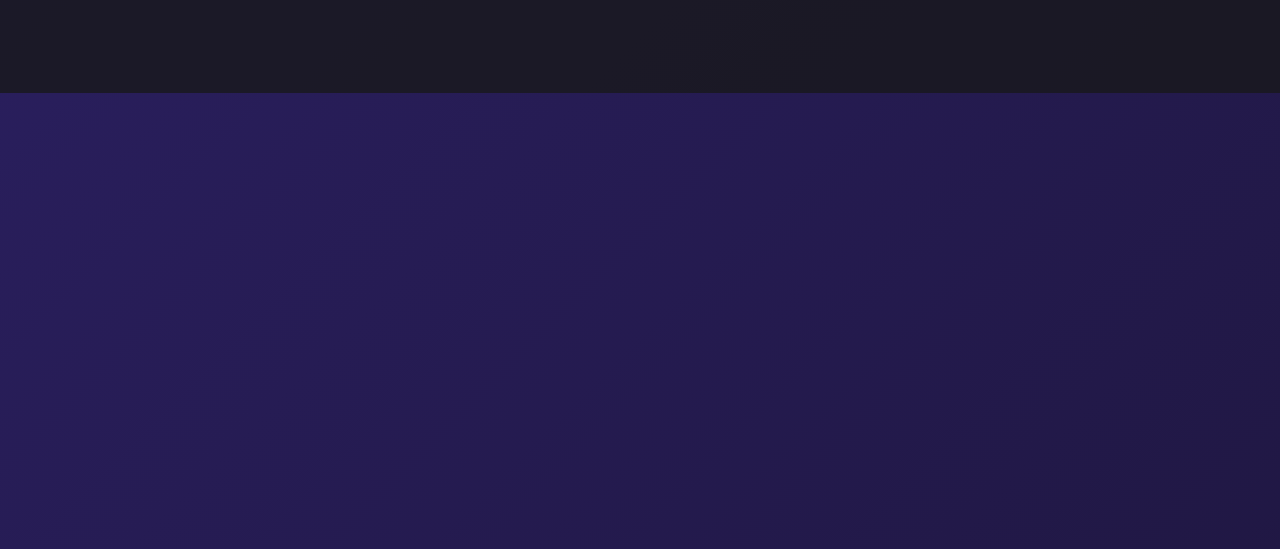
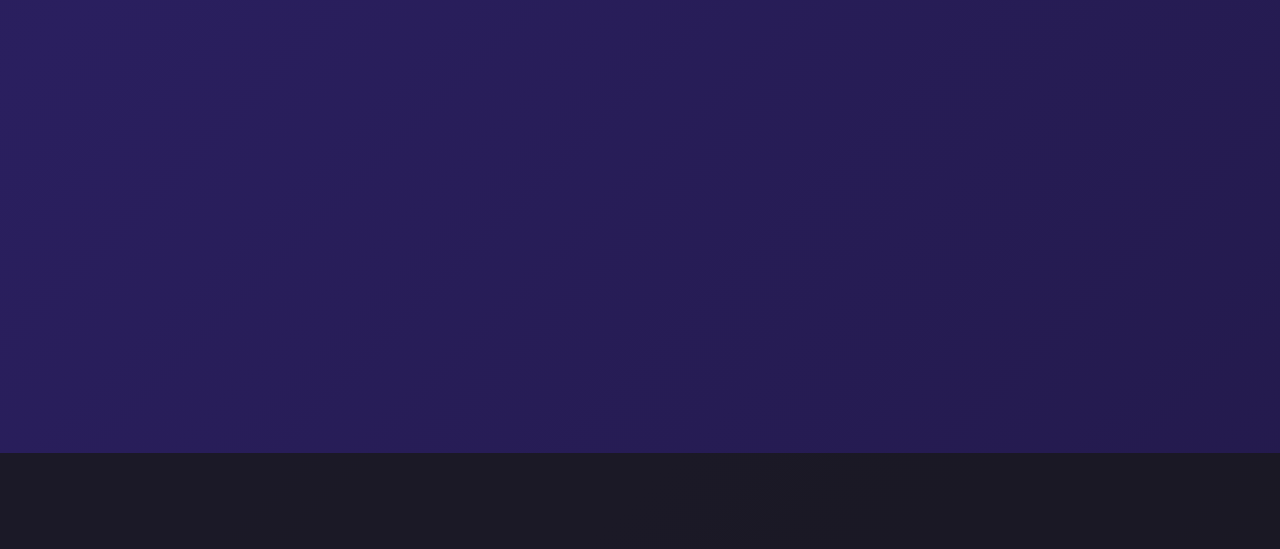
Before and after one commit to 3ra-sky-cyber/Blog, a plain HTML site: page threatintel/index.html in a window 1280 px wide. Shown: the part 251-800 px from the top of the page. Drawn offline with nearby package versions, Linux system fonts and the light colour scheme.

Commit message:
Update index.html

```diff
--- a/threatintel/index.html
+++ b/threatintel/index.html
@@ -47,7 +47,7 @@
         }
     </style>
 </head>
-<body class="text-zinc-100">
+<body class="text-zinc-100 flex flex-col min-h-screen">
     <nav class="fixed top-0 left-0 right-0 bg-zinc-900/90 backdrop-blur-xl border-b border-zinc-800 z-50">
         <div class="max-w-7xl mx-auto px-6 py-4 flex items-center justify-between">
             <a href="../index.html" class="flex items-center gap-3">
@@ -78,7 +78,7 @@
 
         </div>
     </div>
-    <footer class="bg-zinc-900/80 py-12 text-center text-zinc-400 text-sm">
+    <footer class="bg-zinc-900/80 py-12 text-center text-zinc-400 text-sm mt-auto">
 
     </footer>
 
```
